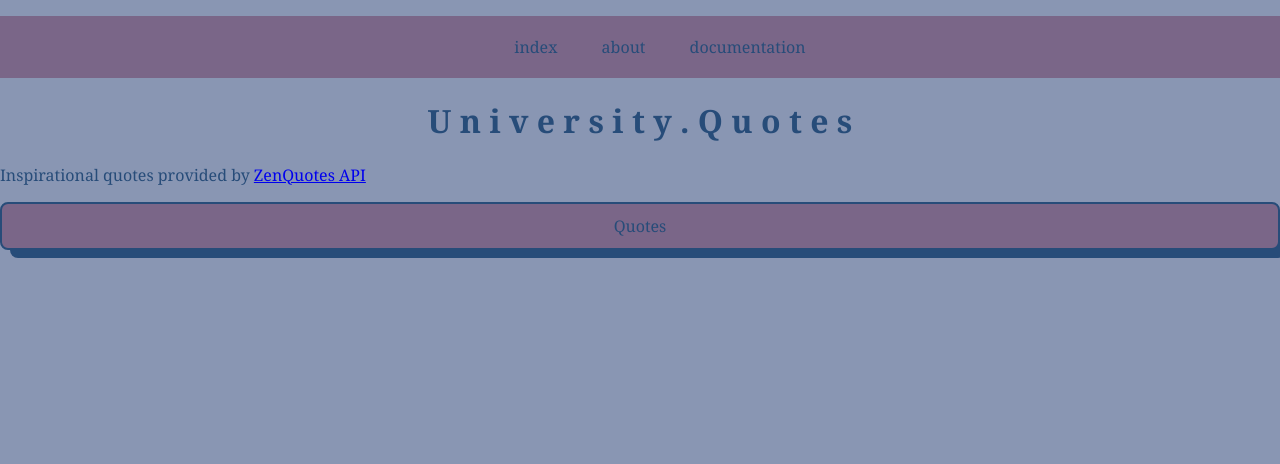
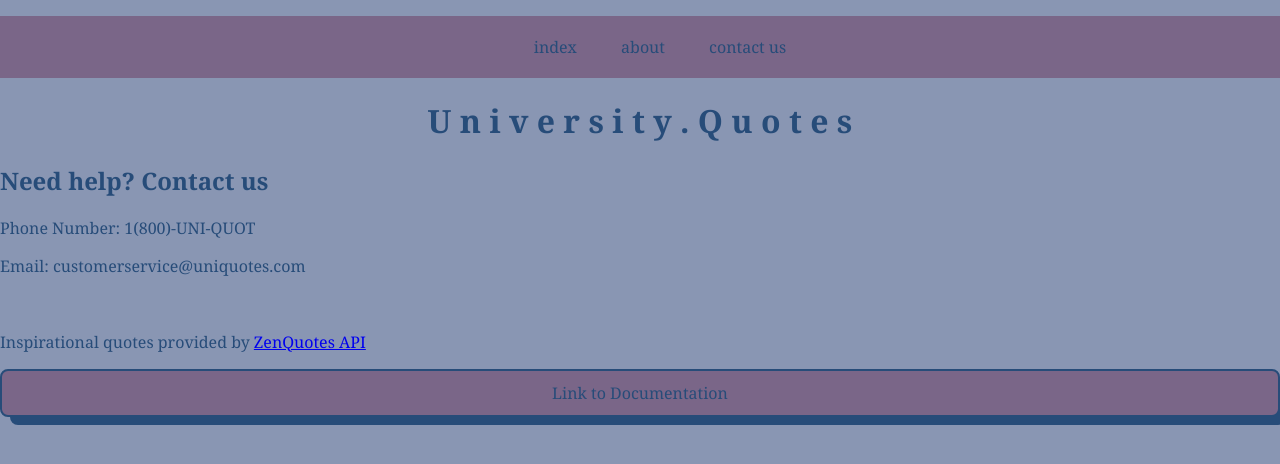
Before and after one commit to llwar/INST377-Group27Project, a website: page public/help.html in a window 1280 px wide. Drawn offline with Linux system fonts and the light colour scheme.

Commit message:
feat(help page): add help page content

```diff
--- a/public/documentation.html
+++ b/public/help.html
@@ -10,7 +10,7 @@
         <ul>
             <li><a href="index.html">index</a></li>
             <li><a href="about.html">about</a></li>
-            <li><a href="documentation.html">documentation</a></li>
+            <li><a href="help.html">contact us</a></li>
         </ul>
     </nav>
 
@@ -19,6 +19,12 @@
 
     <!-- Homepage Content -->
     <h1>U n i v e r s i t y .  Q u o t e s</h1>
+
+
+    <h2>Need help? Contact us</h2>
+    <p>Phone Number: 1(800)-UNI-QUOT</p>
+    <p>Email: customerservice@uniquotes.com</p>
+    <br>
 
     <div id="quote-container">
         <div class="quote-box">
@@ -29,9 +35,10 @@
 
 
 
+
  <!-- buttons for dogs and stocks -->
     <div class="button-container">
-        <a href="/Users/selinaliu/Downloads/INST377/assignment-2-seliuna/stocks.html" class="button-56">Quotes</a>
+        <a href="https://github.com/llwar/INST377-Group27Project" class="button-56">Link to Documentation</a>
 
     </div>
 
```
Also changed, not shown: public/about.html (+1 -1 lines), public/index.html (+1 -1 lines).
